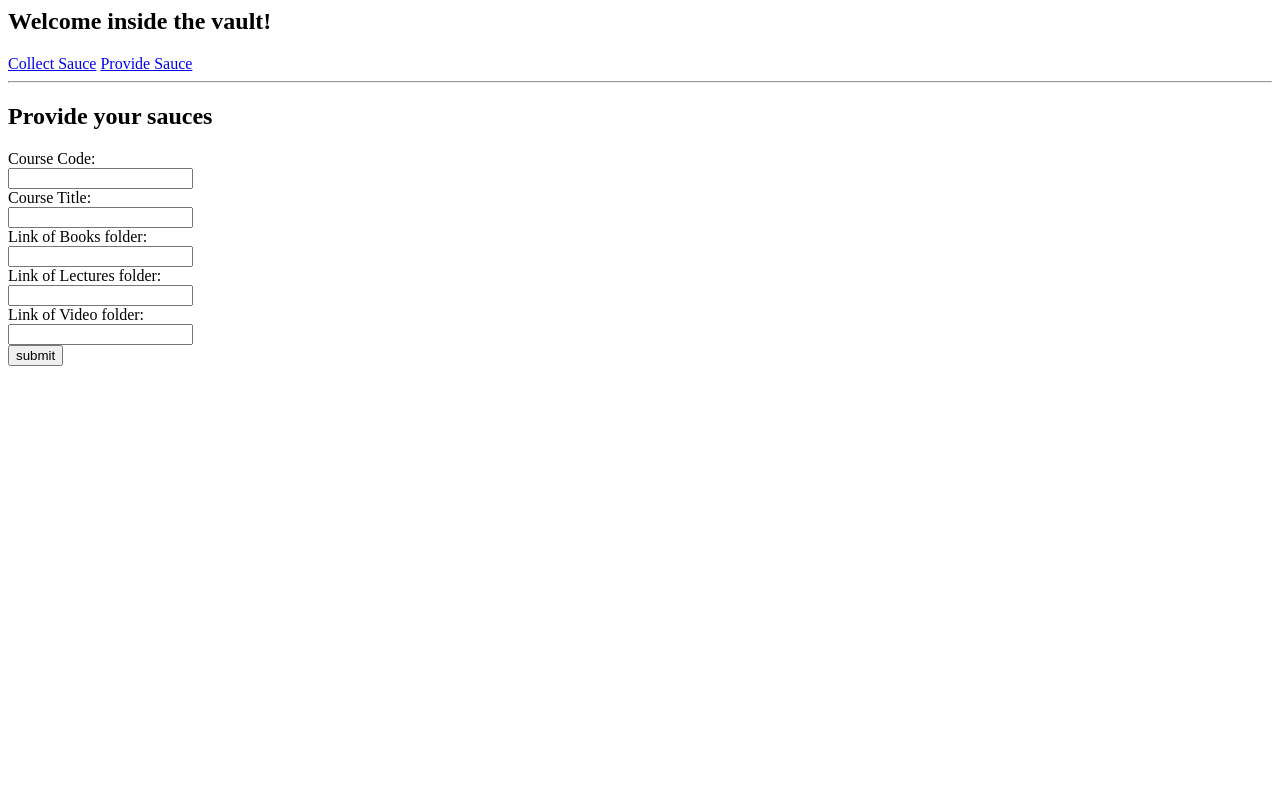
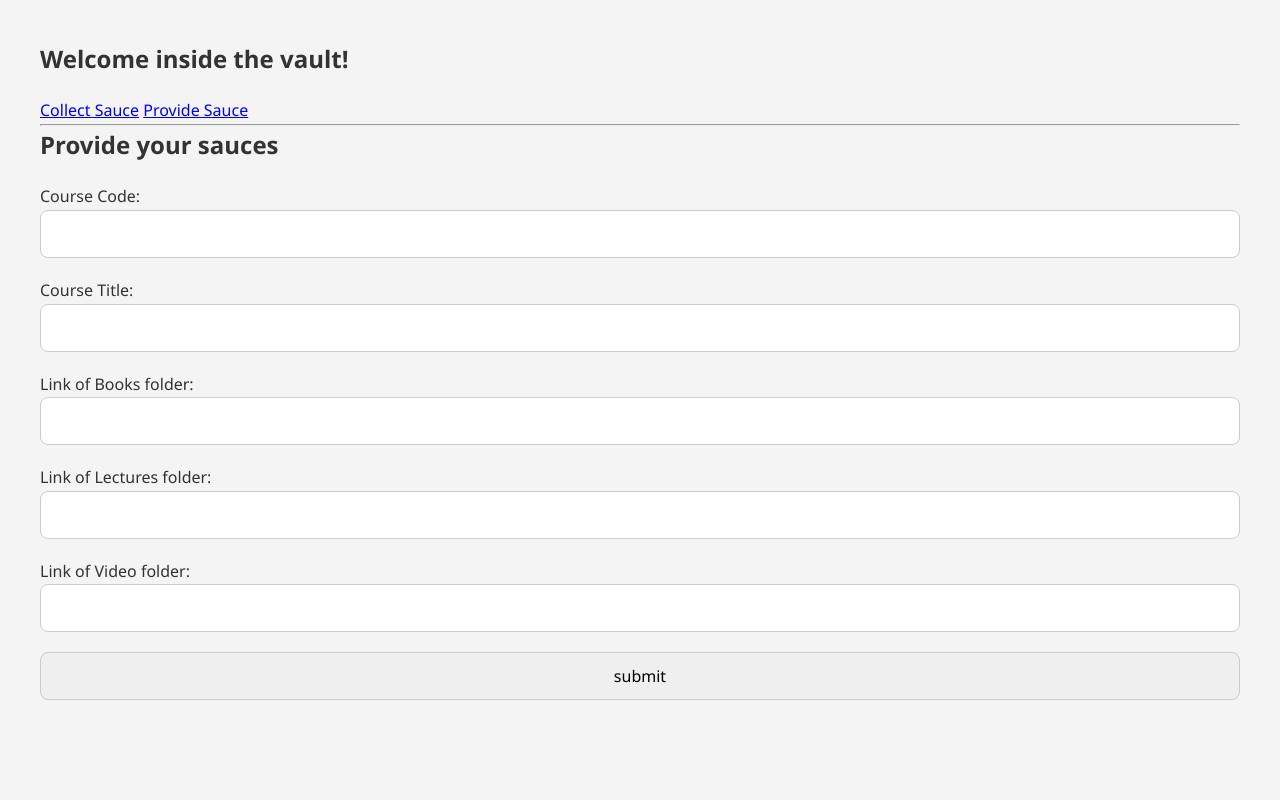
Before and after one commit to SrothJr/CSE370-Group05, a PHP site: page /provide.php in a window 1280 px wide. Run offline with PHP 8.4, Linux system fonts and the light colour scheme.

Commit message:
Adding styles for resources part

```diff
--- a/collect.php
+++ b/collect.php
@@ -8,6 +8,8 @@
 <head>
     <meta charset="UTF-8">
     <meta name="viewport" content="width=device-width, initial-scale=1.0">
+    <link rel="stylesheet" href="css/rStyle.css">
+
     <title>Document</title>
 </head>
 <body>
--- /dev/null
+++ b/css/rStyle.css
@@ -0,0 +1,61 @@
+/* style.css */
+* {
+  box-sizing: border-box;
+  margin: 0;
+  padding: 0;
+  font-family: "Segoe UI", Tahoma, Geneva, Verdana, sans-serif;
+}
+
+body {
+  background-color: #f4f4f4;
+  color: #333;
+  padding: 40px;
+  line-height: 1.6;
+}
+
+.container {
+  max-width: 800px;
+  margin: auto;
+  background: white;
+  padding: 30px;
+  border-radius: 12px;
+  box-shadow: 0 8px 16px rgba(0, 0, 0, 0.1);
+}
+
+h1,
+h2,
+h3 {
+  margin-bottom: 20px;
+  font-weight: 600;
+}
+
+input,
+textarea,
+select,
+button {
+  width: 100%;
+  padding: 12px 16px;
+  margin-bottom: 20px;
+  border: 1px solid #ccc;
+  border-radius: 8px;
+  font-size: 16px;
+}
+
+input:focus,
+textarea:focus,
+select:focus {
+  border-color: #4a90e2;
+  outline: none;
+}
+
+button {
+  background-color: #4a90e2;
+  color: white;
+  border: none;
+  cursor: pointer;
+  transition: background 0.3s ease;
+}
+
+button:hover {
+  background-color: #357abd;
+}
--- a/provide.php
+++ b/provide.php
@@ -8,6 +8,7 @@
 <head>
     <meta charset="UTF-8">
     <meta name="viewport" content="width=device-width, initial-scale=1.0">
+    <link rel="stylesheet" href="css/rStyle.css">
     <title>Document</title>
 </head>
 <body>
```
